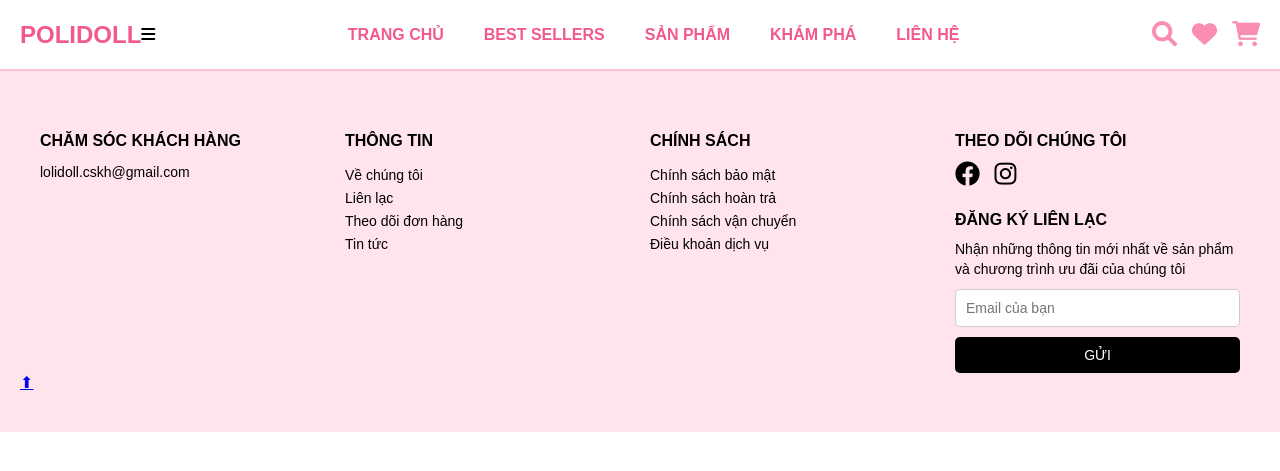
After one commit to Viki-2004/PTUD_NHOM6_FINAL-PROJECT, a PHP site: page /views/website/product.html in a window 1280 px wide. The commit adds this page. Shown: the top 471 px of the page. Run offline with PHP 8.4, Linux system fonts and the light colour scheme.

Commit message:
create product.html

```diff
--- a/assets/css/lienhe.css
+++ b/assets/css/lienhe.css
@@ -91,6 +91,7 @@ body {
       margin-bottom: 20px;
       text-align: center;
       margin-bottom: 20px;
+      color: #fa8db2;
   }
 
   .form-container {
@@ -110,7 +111,7 @@ body {
   .form-container label {
       display: block;
       font-size: 16px;
-      color: #000;
+      color: #fa8db2;
       font-weight: bold;
     }
 
--- a/assets/css/product.css
+++ b/assets/css/product.css
@@ -0,0 +1,176 @@
+body {
+    font-family: Arial, sans-serif;
+    margin: 0;
+    padding: 0;
+    overflow-x: hidden;
+  }
+
+  .header {
+    background-color: #fff;
+    padding: 20px 20px;
+    display: flex;
+    justify-content: space-between;
+    align-items: center;
+    border-bottom: 2px solid #f8c3d6;
+  }
+
+  .logo {
+    font-size: 24px;
+    font-weight: bold;
+    color: #f25a8c;
+  }
+
+  .navbar {
+    display: flex;
+    gap: 30px;
+    justify-content: center;
+    flex-grow: 1;
+    position: relative;
+  }
+
+  .dropdown {
+    position: relative;
+  }
+
+  .dropbtn {
+    background: none;
+    border: none;
+    cursor: pointer;
+    font-size: 16px;
+    font-weight: bold;
+    color: #f25a8c;
+    padding: 5px;
+  }
+
+  .dropdown-content {
+    display: none;
+    position: absolute;
+    background-color: white;
+    box-shadow: 0px 8px 16px rgba(0, 0, 0, 0.2);
+    z-index: 1100; /* Đặt cao nhất */
+    min-width: 150px;
+    border-radius: 5px;
+    overflow: visible; /* Ngăn menu bị cắt */
+  }
+
+  .dropdown-content a {
+    color: black;
+    padding: 10px;
+    text-decoration: none;
+    display: block;
+    font-size: 15px;
+  }
+
+  .dropdown-content a:hover {
+    background-color: #f8c3d6;
+  }
+
+  .dropdown:hover .dropdown-content {
+    display: block;
+  }
+
+  .icons {
+    display: flex;
+    gap: 15px;
+  }
+
+  .icons a {
+    text-decoration: none;
+    font-size: 25px;
+    color: #fa8db2;
+  }
+
+  .icons a:hover {
+    color: rgb(255, 4, 4);
+    transition: all.3s;
+  }
+
+  .footer {
+    background-color: #ffe4ec;
+    color: #000;
+    padding: 40px 20px;
+}
+
+.footer-container {
+    display: flex;
+    justify-content: space-between;
+    flex-wrap: wrap;
+    gap: 20px;
+    max-width: 1200px;
+    margin: 0 auto;
+}
+
+.footer-section {
+    flex: 1;
+    min-width: 200px;
+}
+
+.footer-section h4 {
+    font-weight: bold;
+    margin-bottom: 10px;
+}
+
+.footer-section p,
+.footer-section a {
+    font-size: 14px;
+    margin-bottom: 5px;
+    text-decoration: none;
+    color: #000;
+}
+
+.footer-section a:hover {
+    text-decoration: underline;
+}
+
+.footer-section ul {
+    list-style: none;
+    padding-inline-start: 0px;
+}
+
+.footer-section ul li {
+    margin-top: 5px;
+}
+
+.newsletter {
+    display: flex;
+    flex-direction: column;
+}
+
+.newsletter P {
+    margin-top: 0px;
+    line-height: 20px;
+    margin-bottom: 10px;
+}
+
+.newsletter input[type="email"] {
+    padding: 10px;
+    border: 1px solid #ccc;
+    border-radius: 5px;
+    margin-bottom: 10px;
+    font-size: 14px;
+}
+
+.newsletter button {
+    background-color: #000;
+    color: #fff;
+    border: none;
+    padding: 10px;
+    font-size: 14px;
+    border-radius: 5px;
+    cursor: pointer;
+}
+
+.newsletter button:hover {
+    background-color: #e61010;
+}
+
+.social-icons a {
+    font-size: 25px;
+    margin-right: 10px;
+    text-decoration: none;
+    color: #000;
+}
+
+.social-icons a:hover {
+    color: red;
+}
--- /dev/null
+++ b/views/website/product.html
@@ -0,0 +1,98 @@
+<!DOCTYPE html>
+<html lang="vi">
+<head>
+    <meta charset="UTF-8">
+    <meta name="viewport" content="width=device-width, initial-scale=1.0">
+    <title>TRANG SẢN PHẨM</title>
+    <link rel="stylesheet" href="https://cdnjs.cloudflare.com/ajax/libs/font-awesome/5.15.4/css/all.min.css" />
+    <link href="https://fonts.googleapis.com/css2?family=Lato:wght@300;400;700;900&display=swap" rel="stylesheet">
+    <link href="https://cdnjs.cloudflare.com/ajax/libs/font-awesome/6.0.0-beta3/css/all.min.css" rel="stylesheet">
+    <link rel="stylesheet" type="text/css" href="../../assets/css/product.css">
+</head>
+<body>
+    <header class="header">
+        <div class="logo">POLIDOLL</div>
+        <div class="menu-toggle" onclick="toggleMenu()"><i class="fas fa-bars"></i></div>
+        <nav class="navbar">
+            <div class="dropdown">
+                <button class="dropbtn">TRANG CHỦ</button>
+            </div>
+            <div class="dropdown">
+                <button class="dropbtn">BEST SELLERS</button>
+            </div>
+            <div class="dropdown">
+                <button class="dropbtn">SẢN PHẨM</button>
+                <div class="dropdown-content">
+                    <a href="#">Eyes</a>
+                    <a href="#">Lips</a>
+                    <a href="#">Faces</a>
+                </div>
+            </div>
+            <div class="dropdown">
+                <button class="dropbtn">KHÁM PHÁ</button>
+                <div class="dropdown-content">
+                    <a href="#">Về Chúng Tôi</a>
+                    <a href="#">Blogs</a>
+                </div>
+            </div>
+            <div class="dropdown">
+                <button class="dropbtn">LIÊN HỆ</button>
+            </div>
+        </nav>
+        <div class="icons">
+            <a href="#" title="Search"><i class="fa-solid fa-magnifying-glass"></i></a>
+            <a href="#" title="Wishlist"><i class="fa-solid fa-heart"></i></a>
+            <a href="#" title="Cart"><i class="fa-solid fa-cart-shopping"></i></a>
+        </div>
+    </header>
+
+    <footer class="footer">
+        <div class="footer-container">
+            <!-- Customer Service Section -->
+            <div class="footer-section">
+                <h4>CHĂM SÓC KHÁCH HÀNG</h4>
+                <p>lolidoll.cskh@gmail.com</p>
+            </div>
+            <!-- Informations Section -->
+            <div class="footer-section information">
+                <h4>THÔNG TIN</h4>
+                <ul>
+                    <li><a href="#">Về chúng tôi</a></li>
+                    <li><a href="#">Liên lạc</a></li>
+                    <li><a href="#">Theo dõi đơn hàng</a></li>
+                    <li><a href="#">Tin tức</a></li>
+                </ul>
+            </div>
+            <!-- Policy Section -->
+            <div class="footer-section Policy">
+                <h4>CHÍNH SÁCH</h4>
+                <ul>
+                    <li><a href="#">Chính sách bảo mật</a></li>
+                    <li><a href="#">Chính sách hoàn trả</a></li>
+                    <li><a href="#">Chính sách vận chuyển</a></li>
+                    <li><a href="#">Điều khoản dịch vụ</a></li>
+                </ul>
+            </div>
+            <!-- Follow Us Section -->
+            <div class="footer-section">
+                <h4>THEO DÕI CHÚNG TÔI</h4>
+                <div class="social-icons">
+                    <a href="#" title="Facebook"><i class="fab fa-facebook"></i></a>
+                    <a href="#" title="Instagram"><i class="fab fa-instagram"></i></a>
+                </div>
+                <h4>ĐĂNG KÝ LIÊN LẠC</h4>
+                <div class="newsletter">
+                    <p>Nhận những thông tin mới nhất về sản phẩm và chương trình ưu đãi của chúng tôi</p>
+                    <input type="email" placeholder="Email của bạn">
+                    <button>GỬI</button>
+                </div>
+            </div>
+        </div>
+        <!-- Scroll to Top Button -->
+        <div class="scroll-top">
+            <a href="#">⬆</a>
+        </div>
+    </footer>
+
+</body>
+</html>
```
Also changed, not shown: views/website/abc.html (deleted).
